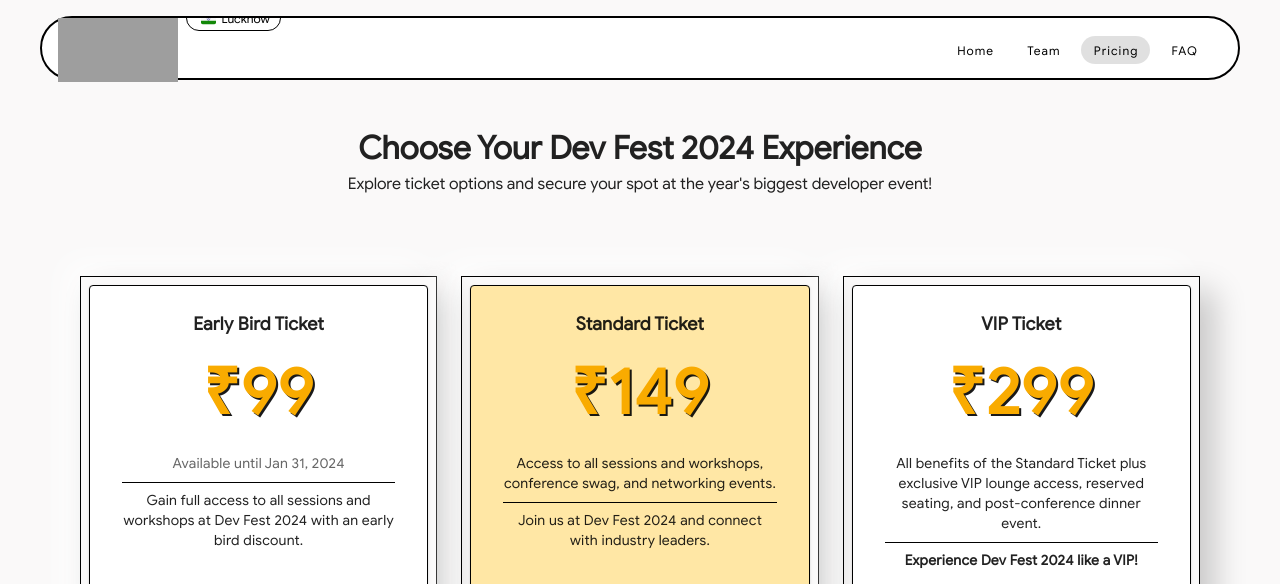
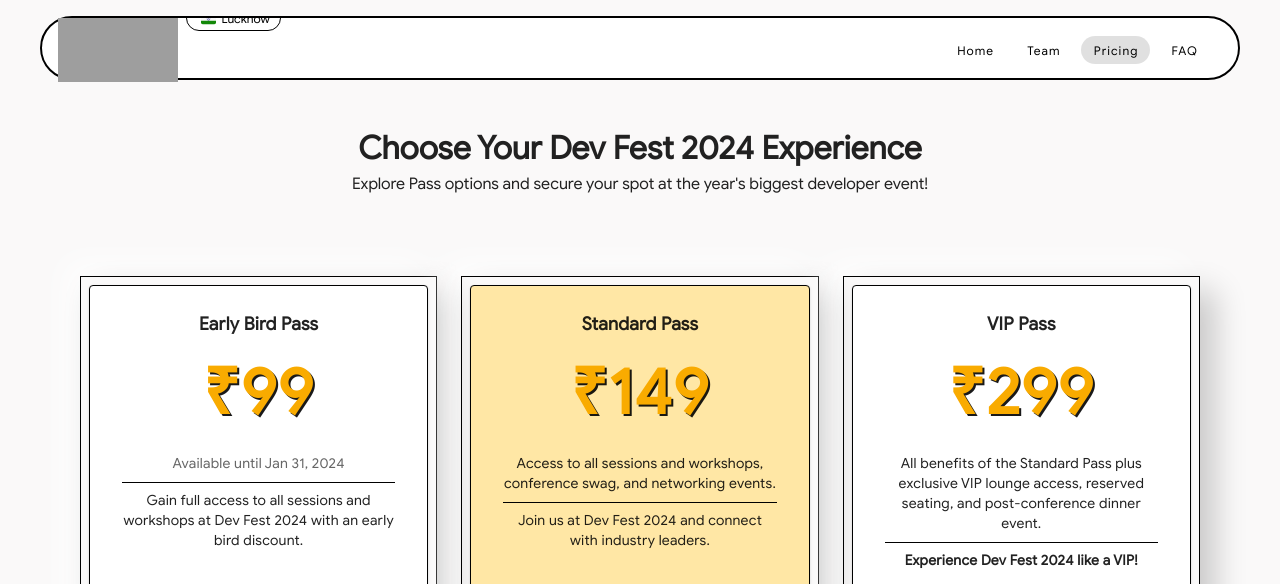
Before and after one commit to AbhishekSingh888/gdglucknow-2024, a Nuxt app: page /pricing in a window 1280 px wide. Shown: the top 584 px of the page. Built offline with nearby package versions, Linux system fonts and the light colour scheme; grey boxes are pictures that could not be loaded.

Commit message:
Minor changes

```diff
--- a/components/home/HeroSection.vue
+++ b/components/home/HeroSection.vue
@@ -17,7 +17,7 @@
             <v-btn rounded size="large" color="#FFD427" to="/events" class="my-4 mt-3" target="_blank"
               style="border: 1.5px solid #1e1e1e; color: black; text-transform: capitalize; font-weight: 600; font-size: 16px;"
               variant="flat">
-              Book Your Ticket Now
+              Book Your Pass Now
               <v-icon class="ml-2">mdi-ticket-confirmation</v-icon>
             </v-btn>
           </div>
--- a/pages/pricing.vue
+++ b/pages/pricing.vue
@@ -1,14 +1,14 @@
 <template>
     <h1 class="text-center">Choose Your Dev Fest 2024 Experience</h1>
-    <p class="text-center">Explore ticket options and secure your spot at the year's biggest developer event!</p>
+    <p class="text-center">Explore Pass options and secure your spot at the year's biggest developer event!</p>
 
     <v-container class="d-flex justify-center pa-10 mt-10">
       <v-row align="stretch" >
-        <!-- Early Bird Ticket -->
+        <!-- Early Bird Pass -->
         <v-col cols="12" md="4" class="d-flex" >
           <div class="shadow-wrapper">
             <v-card class="pricing-card early-bird-card flex-column" outlined>
-              <v-card-title class="title">Early Bird Ticket</v-card-title>
+              <v-card-title class="title">Early Bird Pass</v-card-title>
               <v-card-subtitle class="price">₹99</v-card-subtitle>
               <v-card-text class="flex-grow-1">
                 <p class="subtext">Available until Jan 31, 2024</p>
@@ -22,11 +22,11 @@
           </div>
         </v-col>
 
-        <!-- Standard Ticket -->
+        <!-- Standard Pass -->
         <v-col cols="12" md="4" class="d-flex">
           <div class="shadow-wrapper">
             <v-card class="pricing-card standard-card flex-column" outlined>
-              <v-card-title class="title">Standard Ticket</v-card-title>
+              <v-card-title class="title">Standard Pass</v-card-title>
               <v-card-subtitle class="price">₹149</v-card-subtitle>
               <v-card-text class="flex-grow-1">
                 <p>Access to all sessions and workshops, conference swag, and networking events.</p>
@@ -40,14 +40,14 @@
           </div>
         </v-col>
 
-        <!-- VIP Ticket -->
+        <!-- VIP Pass -->
         <v-col cols="12" md="4" class="d-flex">
           <div class="shadow-wrapper">
             <v-card class="pricing-card vip-card flex-column" outlined>
-              <v-card-title class="title">VIP Ticket</v-card-title>
+              <v-card-title class="title">VIP Pass</v-card-title>
               <v-card-subtitle class="price">₹299</v-card-subtitle>
               <v-card-text class="flex-grow-1">
-                <p>All benefits of the Standard Ticket plus exclusive VIP lounge access, reserved seating, and post-conference dinner event.</p>
+                <p>All benefits of the Standard Pass plus exclusive VIP lounge access, reserved seating, and post-conference dinner event.</p>
                 <div class="divider"></div>
                 <p><strong>Experience Dev Fest 2024 like a VIP!</strong></p>
               </v-card-text>
```
Also changed, not shown: 2 other files (tests, documents, lock files or other folders).
